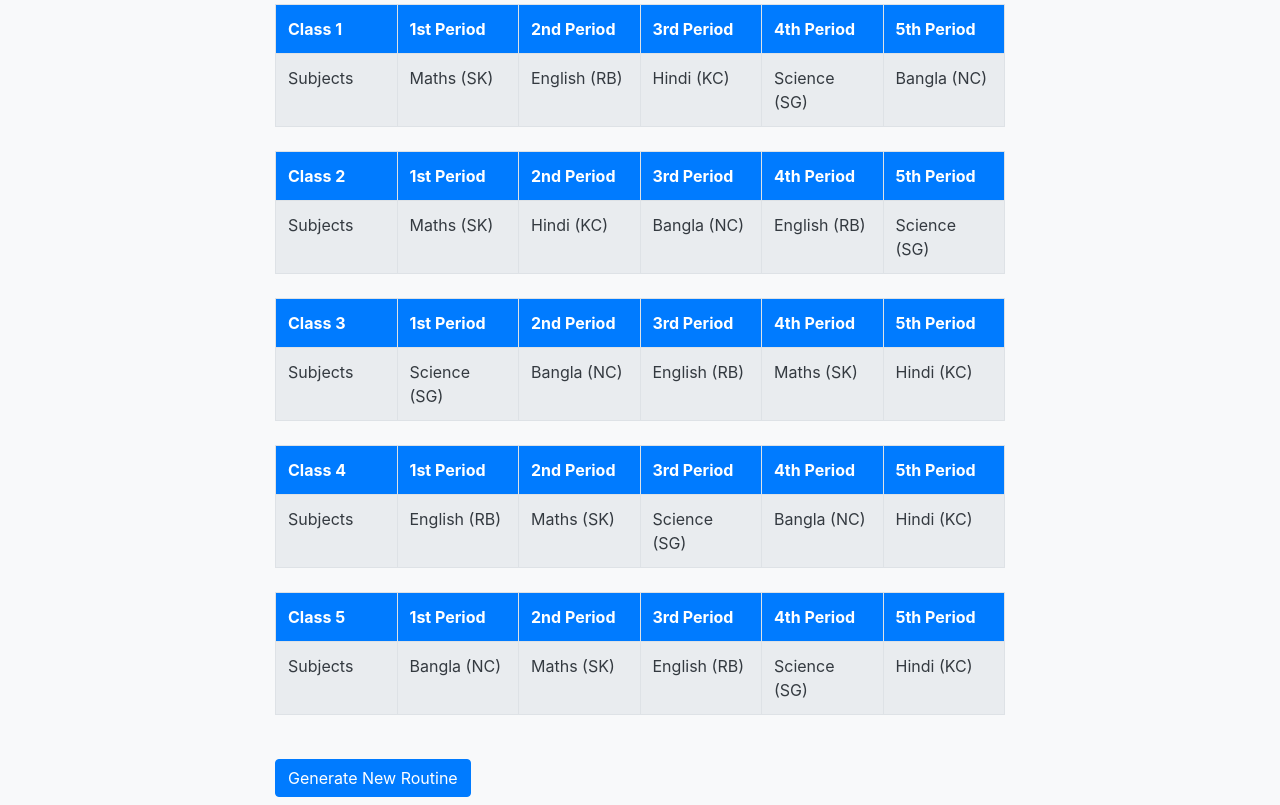
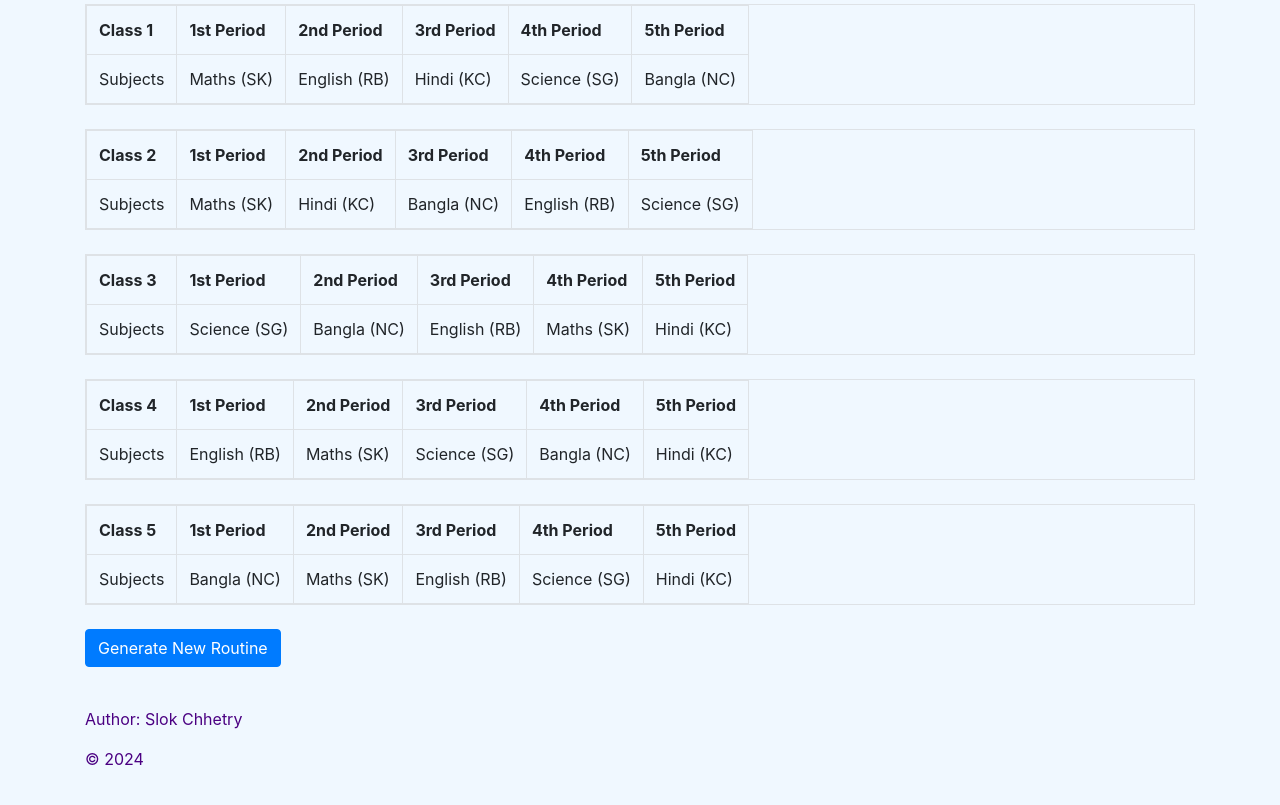
Before and after one commit to slokchhetry/school-routine, a plain HTML site: page index.html in a window 1280 px wide. Shown: the part 84-889 px from the top of the page. Drawn offline with nearby package versions, Linux system fonts and the light colour scheme.

Commit message:
Update index.html

```diff
--- a/index.html
+++ b/index.html
@@ -8,53 +8,27 @@
     <link href="https://stackpath.bootstrapcdn.com/bootstrap/4.5.2/css/bootstrap.min.css" rel="stylesheet">
     <style>
         body {
-            background-color: #f8f9fa; /* Light background for a clean look */
+            background-color: #f0f8ff;
         }
         h1 {
-            color: #343a40; /* Dark gray color for the title */
+            color: #4b0082;
             margin: 20px 0;
-            text-align: center; /* Center the title */
         }
         .table-container {
-            margin: 0 auto; /* Center the table container */
-            max-width: 800px; /* Limit max width of the table */
-        }
-        .table {
-            table-layout: fixed; /* Fixed table layout */
-            width: 100%; /* Full width */
+            overflow-x: auto; /* Allow horizontal scroll for tables */
         }
         .author {
             margin-top: 40px;
             font-size: 16px;
-            color: #495057; /* Medium gray for author section */
-            text-align: center; /* Center the author section */
-        }
-        th {
-            background-color: #007bff; /* Blue header background */
-            color: white; /* White text for headers */
-        }
-        td {
-            background-color: #ffffff; /* White background for table cells */
-            color: #343a40; /* Dark text for cells */
-        }
-        tr:nth-child(even) td {
-            background-color: #e9ecef; /* Light gray for even rows */
-        }
-        button {
-            display: block; /* Center button */
-            margin: 20px auto; /* Add margin for spacing */
+            color: #4b0082;
         }
     </style>
 </head>
 <body>
     <div class="container">
         <h1>School Routine</h1>
-        <div class="row justify-content-center">
-            <div class="col-lg-8 col-md-10 col-sm-12">
-                <div class="table-container" id="routineContainer"></div>
-                <button class="btn btn-primary" onclick="generateRoutine()">Generate New Routine</button>
-            </div>
-        </div>
+        <div class="table-container" id="routineContainer"></div>
+        <button class="btn btn-primary" onclick="generateRoutine()">Generate New Routine</button>
 
         <!-- Author Section -->
         <div class="author">
@@ -87,7 +61,7 @@
 
             classes.forEach(className => {
                 const table = document.createElement('table');
-                table.classList.add('table', 'table-bordered', 'mb-4');
+                table.classList.add('table', 'table-bordered', 'table-responsive', 'mb-4');
 
                 // Create table header
                 const headerRow = document.createElement('tr');
```
